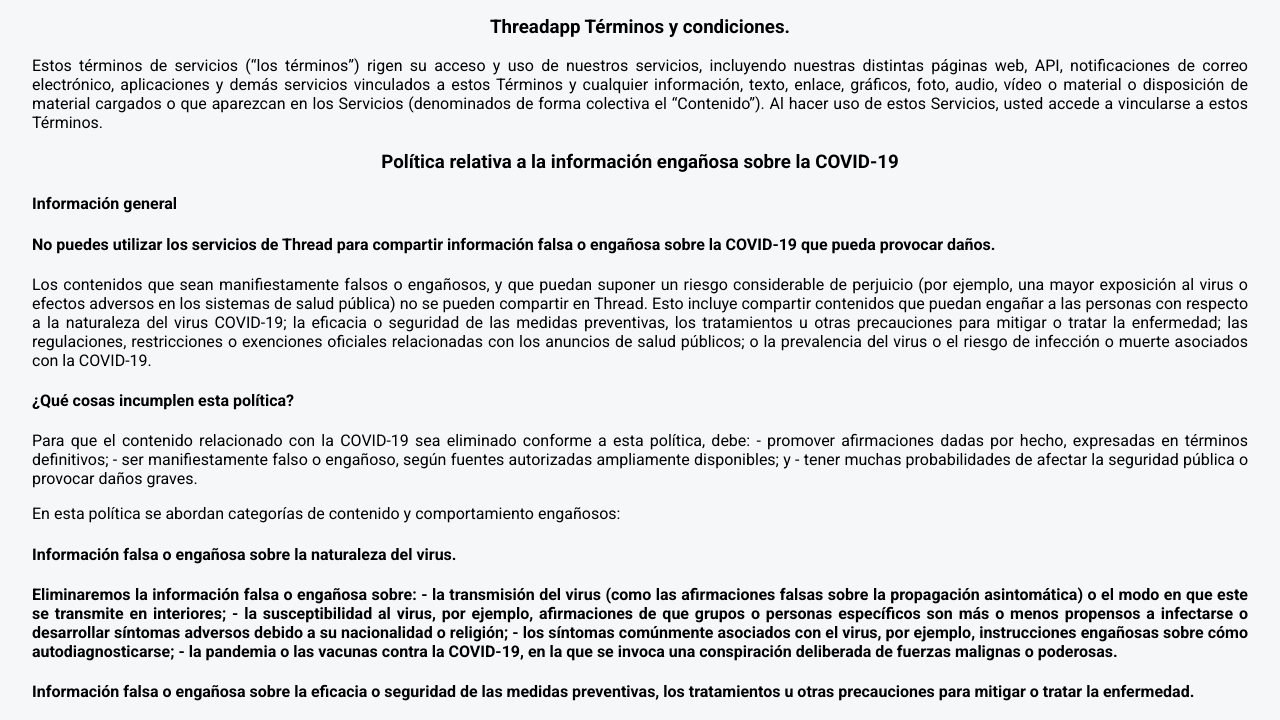
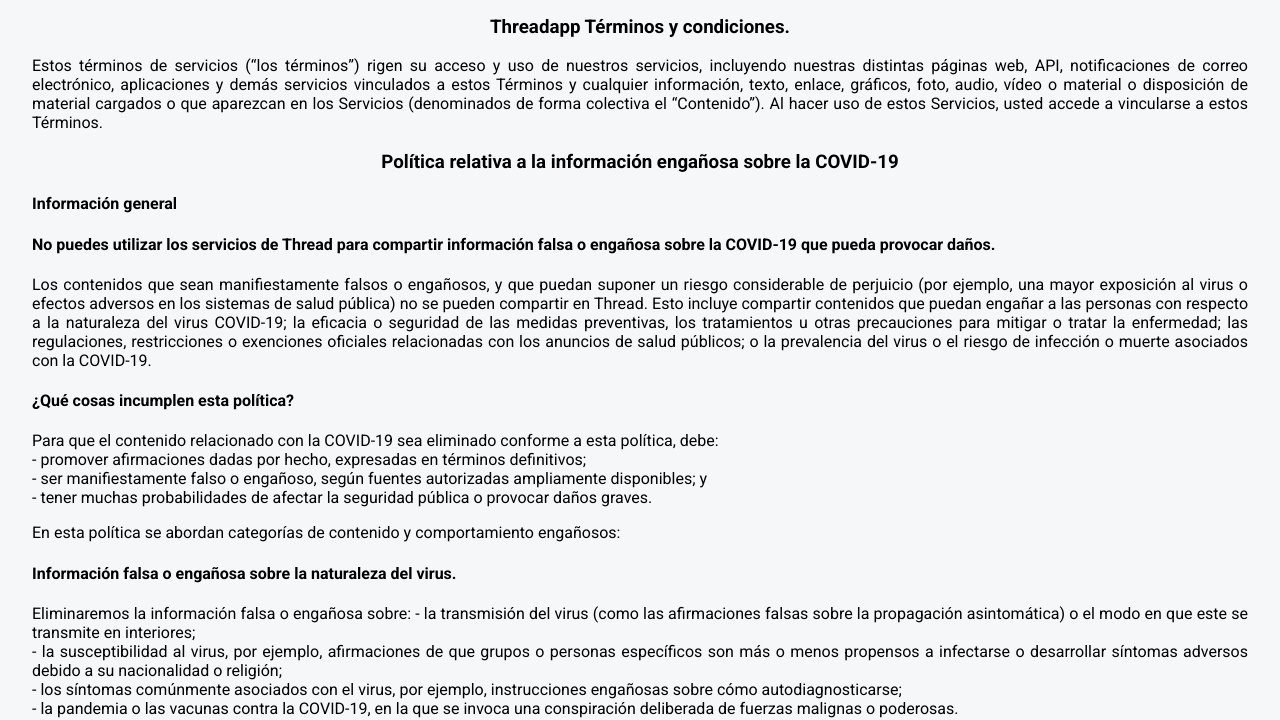
Before and after one commit to kimvex/privacity.threadappify.com, a plain HTML site: page tyc.html in a window 1280 px wide. Shown: the part 90-810 px from the top of the page. Drawn offline with Linux system fonts and the light colour scheme.

Commit message:
:zap: CyT: Added minimal changes.

```diff
--- a/tyc.html
+++ b/tyc.html
@@ -42,24 +42,24 @@
    <h4>¿Qué cosas incumplen esta política?</h4>
   <p>
     Para que el contenido relacionado con la COVID-19 sea eliminado conforme a esta política, debe:
-
+    </br>
     - promover afirmaciones dadas por hecho, expresadas en términos definitivos;
-
+     </br>
     - ser manifiestamente falso o engañoso, según fuentes autorizadas ampliamente disponibles; y
-
+     </br>
     - tener muchas probabilidades de afectar la seguridad pública o provocar daños graves.
 </p>
      En esta política se abordan categorías de contenido y comportamiento engañosos:
 
-     <h4>Información falsa o engañosa sobre la naturaleza del virus.<h4>
+     <h4>Información falsa o engañosa sobre la naturaleza del virus.</h4>
   <p>
   Eliminaremos la información falsa o engañosa sobre:
   - la transmisión del virus (como las afirmaciones falsas sobre la propagación asintomática) o el modo en que este se transmite en interiores;
-
+     </br>
   - la susceptibilidad al virus, por ejemplo, afirmaciones de que grupos o personas específicos son más o menos propensos a infectarse o desarrollar síntomas adversos debido a su nacionalidad o religión;
-
+     </br>
   - los síntomas comúnmente asociados con el virus, por ejemplo, instrucciones engañosas sobre cómo autodiagnosticarse;
-
+     </br>
   - la pandemia o las vacunas contra la COVID-19, en la que se invoca una conspiración deliberada de fuerzas malignas o poderosas.
   </p>
 
@@ -67,13 +67,13 @@
 
   <p>
     Eliminaremos la información falsa o engañosa sobre:
-
+     </br>
     - la seguridad o eficacia de los tratamientos o las medidas preventivas que no están aprobadas por las autoridades sanitarias, o que están aprobadas por las autoridades sanitarias pero que no son seguras de administrar desde el hogar;
-
+     </br>
     - la venta o facilitación de medicamentos o fármacos que requieran receta médica o consulta médica;
-
+     </br>
     - los impactos o efectos adversos de recibir vacunas, cuando dichas afirmaciones hayan sido ampliamente desacreditadas;
-
+     </br>
     - las vacunas y los programas de vacunación que sugieren que las vacunas contra la COVID-19 son parte de un intento deliberado o intencional de causar daño o controlar poblaciones.
   </p>
 
@@ -81,13 +81,13 @@
 
   <p>
     Eliminaremos la información falsa o engañosa sobre:
-
+     </br>
     - los equipos de protección personal (EPP), como las afirmaciones sobre la eficacia y seguridad de las mascarillas faciales para reducir la propagación viral;
-
+     </br>
     - las medidas preventivas como lavarse las manos, métodos adecuados de higiene o saneamiento, o distanciamiento social;
-
+     </br>
     - los mandatos o anuncios públicos a nivel local o nacional relacionados con toques de queda, confinamientos, restricciones de viaje, protocolos de cuarentena e inoculaciones, incluidas las exenciones de dichos anuncios o mandatos públicos;
-
+     </br>
     - el modo en que las agencias de salud oficiales desarrollan, prueban y aprueban las vacunas, así como la información sobre las recomendaciones gubernamentales.
   </p>
 
@@ -95,11 +95,11 @@
 
   <p>
     Eliminaremos la información falsa o engañosa sobre:
-
+     </br>
     - La prevalencia del virus o de la enfermedad, como la información relacionada con los resultados de las pruebas, las hospitalizaciones o las tasas de mortalidad;
-
+     </br>
     - la capacidad del sistema de salud pública para hacer frente a la crisis, por ejemplo, información falsa sobre la disponibilidad de equipos de protección personal, respiradores o médicos, o sobre la capacidad del hospital;
-
+     </br>
     - hallazgos de investigación (como tergiversaciones o conclusiones sin fundamento sobre datos estadísticos) utilizados para promover una narrativa específica que disminuye la importancia de la enfermedad.
   </p>
 
```
